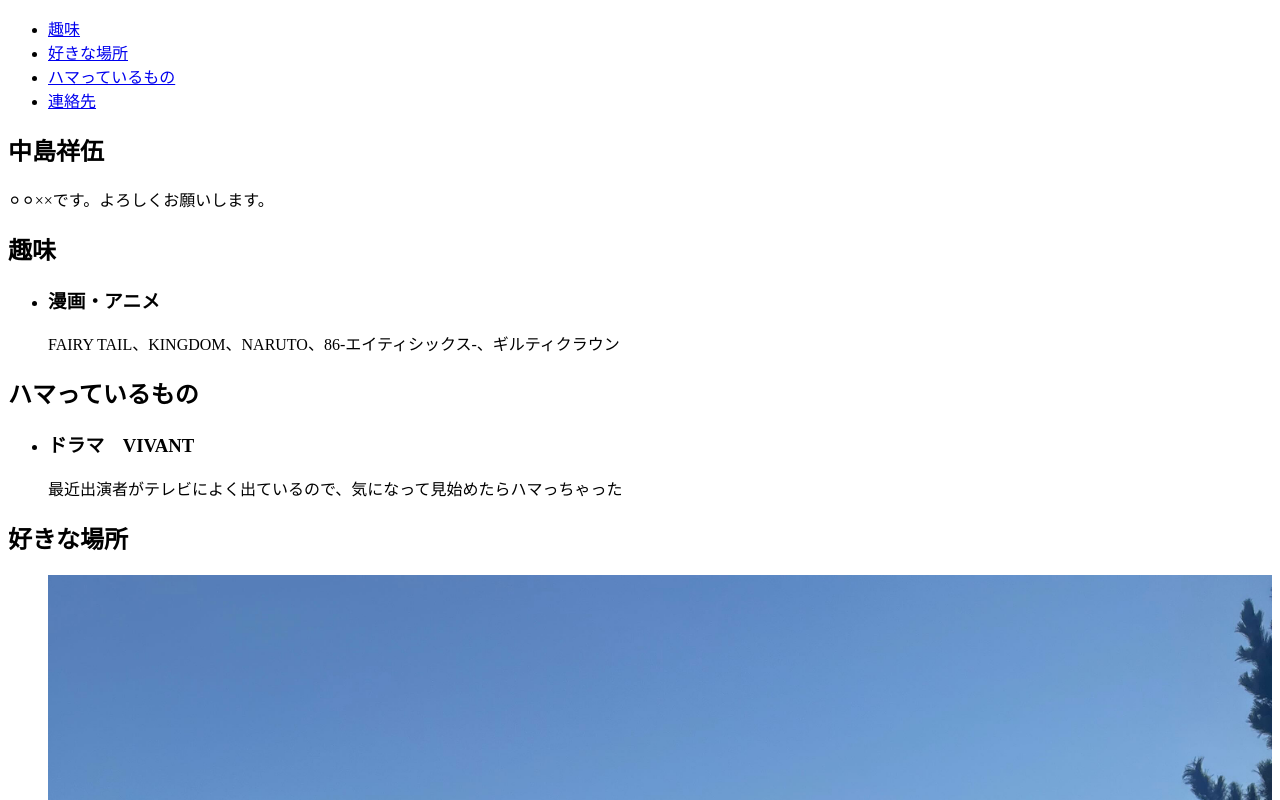
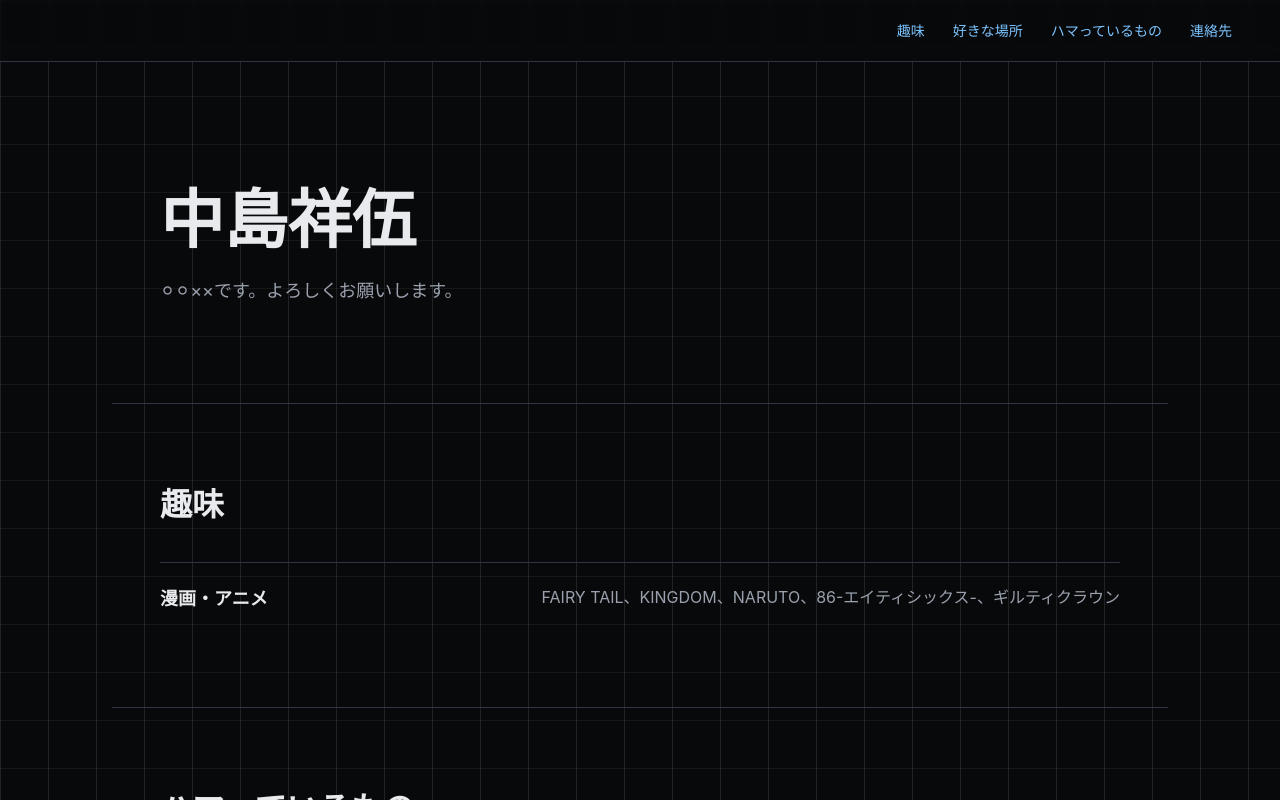
Before and after one commit to sh0g0-tech/sh0g0-tech.github.io, a React (Vite) app: page / in a window 1280 px wide. Shown: the top 800 px of the page. Built offline with nearby package versions, Linux system fonts and the light colour scheme.

Commit message:
Add base styles, sticky nav and section layout

```diff
--- a/src/index.css
+++ b/src/index.css
@@ -2,3 +2,127 @@ img {
 	max-width: 100%;
 	height: auto;
 }
+
+:root {
+  --bg: #08090b;
+  --text: #e8eaed;
+  --muted: #9aa1ad;
+  --accent: #7cc4ff;
+  --border: #2e3544;
+}
+
+body {
+  margin: 0;
+  min-height: 100vh;
+  background-color: var(--bg);
+  color: var(--text);
+  font-family: -apple-system, 'Hiragino Sans', 'Noto Sans JP', sans-serif;
+  line-height: 1.8;
+    background-image:
+    linear-gradient(rgba(255, 255, 255, 0.055) 1px, transparent 1px),
+    linear-gradient(90deg, rgba(255, 255, 255, 0.1) 1px, transparent 1px);
+  background-size: 48px 48px;
+}
+
+a {
+  color: var(--accent);
+  text-decoration: none;
+}
+
+header {
+  position: sticky;
+  top: 0;
+  z-index: 10;
+  background: rgba(8, 9, 11, 0.6);
+  backdrop-filter: blur(3px);
+  border-bottom: 1px solid var(--border);
+}
+
+nav ul {
+  display: flex;
+  justify-content: flex-end;
+  gap: 28px;
+  margin: 0;
+  padding: 18px 48px;
+  list-style: none;
+  font-size: 14px;
+}
+
+html {
+  scroll-behavior: smooth;
+}
+
+section {
+  scroll-margin-top: 72px;
+}
+
+main section {
+  max-width: 960px;
+  margin: 0 auto;
+  padding: 72px 48px;
+  border-top: 1px solid var(--border);
+}
+
+#top {
+  padding: 120px 48px 96px;
+  border-top: none;
+}
+
+#top h1 {
+  margin: 0 0 16px;
+  font-size: 64px;
+  line-height: 1.2;
+}
+
+#top p {
+  margin: 0;
+  max-width: 620px;
+  font-size: 18px;
+  color: var(--muted);
+}
+
+section h2 {
+  margin: 0 0 28px;
+  font-size: 32px;
+}
+
+section ul {
+  margin: 0;
+  padding: 0;
+  list-style: none;
+}
+
+section li {
+  display: flex;
+  justify-content: space-between;
+  gap: 24px;
+  padding: 20px 0;
+  border-top: 1px solid var(--border);
+}
+
+section li h3 {
+  margin: 0;
+  font-size: 18px;
+}
+
+section li p {
+  margin: 0;
+  color: var(--muted);
+  text-align: right;
+}
+
+section li:has(img) {
+  flex-direction: column;
+  align-items: stretch;
+}
+
+section li img {
+  width: 100%;
+  aspect-ratio: 16 / 9;
+  object-fit: cover;
+  border-radius: 12px;
+}
+
+section li:has(img) p {
+  text-align: left;
+}
```
